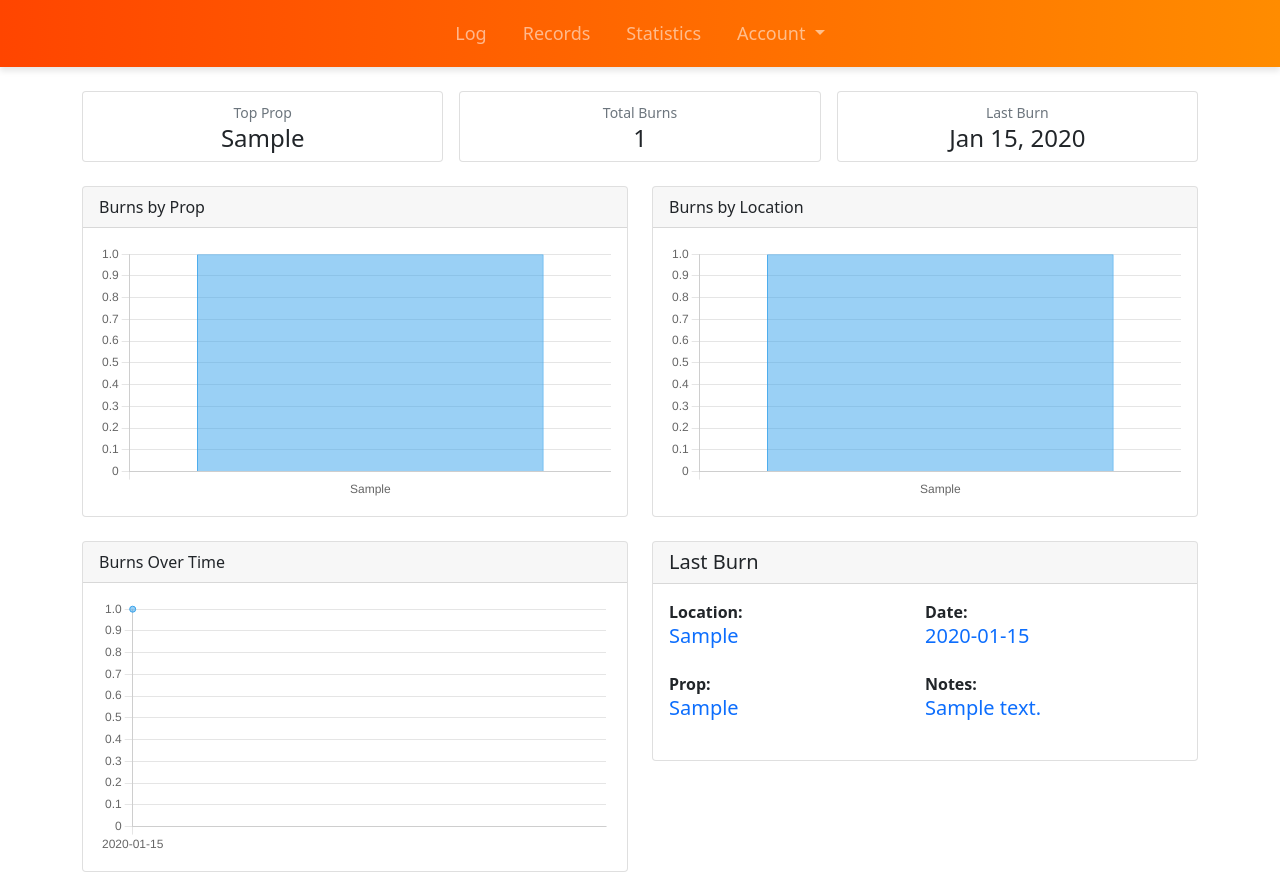
After one commit to JustAPyro/TheBurnTracker, a Flask app: page /statistics.html in a window 1280 px wide. The commit adds this page. Run offline with Flask 3, Linux system fonts and the light colour scheme; a user stored in the database is signed in; tables that the repository leaves empty hold one stand-in row (values such as "Sample post"); parts of the project's set-up code (start-up, migrations or seed data) failed here and were passed over; some libraries are stand-ins or nearby versions.

Commit message:
Added new statistics page

```diff
--- a/app/application.py
+++ b/app/application.py
@@ -18,7 +18,7 @@ from flask import (Blueprint, Flask, abort, flash, make_response, redirect,
 from flask_login import (LoginManager, current_user, login_required,
                          login_user, logout_user)
 from flask_restful import Api, Resource
-from sqlalchemy import asc, desc
+from sqlalchemy import asc, desc, func
 
 from app import db
 from app.communications import Email
@@ -151,10 +151,43 @@ def spinner_record_page():
     return render_template('spinner/records.html')
 
 
-@app.route('/profile.html', methods=['GET'])
+@app.route('/statistics.html', methods=['GET'])
 @login_required
 def profile_page():
-    return redirect(url_for('main.spinner_profile_page', spinner_username=current_user.username))
+
+    top_prop = db.session.query(
+        Burn.prop,
+        func.count(Burn.prop).label('count')
+    ).filter(Burn.user_id == current_user.id
+    ).group_by(Burn.prop
+    ).order_by(func.count(Burn.prop).desc()
+    ).first()[0]
+
+    location_counts = db.session.query(
+        Burn.location,
+        func.count(Burn.location).label('count')
+    ).filter(Burn.user_id == current_user.id).group_by(Burn.location).all()
+    print(location_counts)
+
+    total_burns = db.session.query(Burn).filter(Burn.user_id == current_user.id).count()
+
+    newest_burn = db.session.query(Burn).filter(Burn.user_id == current_user.id).order_by(Burn.time.desc()).first().time.strftime("%b %d, %Y")
+
+    unique_locations = [str(data[0]) for data in db.session.query(Burn.location.distinct().label('location')).filter(Burn.user_id==current_user.id).all()]
+
+
+    locations = []
+
+    return render_template('spinner/statistics.html',
+                           oldest_date=db.session.query(Burn).order_by(Burn.time.asc()).first().time.strftime('%Y-%m-%d'),
+                           today_date=datetime.today().strftime('%Y-%m-%d'),
+                           top_prop=top_prop,
+                           total_burns=total_burns,
+                           newest_burn=newest_burn,
+                           unique_locations=unique_locations,
+                           burns=[burn.as_dict() for burn in current_user.burns],
+                           last_burn=current_user.burns[-1]
+                           )
 
 @app.route('/import-data.html', methods=['GET', 'POST'])
 @login_required
--- a/app/database.py
+++ b/app/database.py
@@ -1,12 +1,14 @@
+import hashlib
+from datetime import date, datetime
+from typing import List
+
+from flask_login import UserMixin
 from flask_sqlalchemy import SQLAlchemy
-from flask_login import UserMixin
-from werkzeug.security import generate_password_hash, check_password_hash
+from sqlalchemy import Date, ForeignKey, String
 from sqlalchemy.orm import DeclarativeBase, Mapped, mapped_column, relationship
 from sqlalchemy.sql import func
-from sqlalchemy import ForeignKey, String, Date
-from datetime import datetime, date
-import hashlib
-from typing import List
+from werkzeug.security import check_password_hash, generate_password_hash
+
 
 class Base(DeclarativeBase):
     pass
@@ -67,7 +69,7 @@ class Burn(Base):
             'id': self.id,
             'user_id': self.user_id,
             'location': self.location,
-            'time': self.time,
+            'time': self.time.isoformat(),
             'prop': self.prop,
             'notes': self.notes,
         }
--- /dev/null
+++ b/app/static/js/statistics.js
@@ -0,0 +1,152 @@
+////////////////////////// LOCATION CHART /////////////////////////////
+
+const location_ctx = document.getElementById("location_chart");
+var locationChart = new Chart(location_ctx, {
+  type: "bar",
+  data: {
+    labels: UNIQUE_LOCATIONS,
+    datasets: [
+      {
+        label: "Things",
+        data: [],
+        borderWidth: 1,
+      },
+    ],
+  },
+  options: {
+    plugins: {
+      legend: {
+        display: false,
+      },
+    },
+    scales: {
+      y: {
+        beginAtZero: true,
+      },
+    },
+  },
+});
+
+function set_location(burns) {
+  // Construct location frequency mapping
+  let locationCount = {};
+  burns.forEach((burn) => {
+    locationCount[burn.location] = (locationCount[burn.location] || 0) + 1;
+  });
+
+  // Convert object to array and sort by frequency (descending)
+  let sortedLocations = Object.entries(locationCount).sort(
+    (a, b) => b[1] - a[1],
+  );
+
+  // Create the lists for locations and their frequencies
+  locationChart.data.labels = sortedLocations
+    .map((item) => item[0])
+    .slice(0, 5);
+  locationChart.data.datasets[0].data = sortedLocations
+    .map((item) => item[1])
+    .slice(0, 5);
+  locationChart.update();
+}
+////////////////////////// PROP CHART /////////////////////////////
+const prop_ctx = document.getElementById("prop_chart");
+var propChart = new Chart(prop_ctx, {
+  type: "bar",
+  data: {
+    labels: UNIQUE_LOCATIONS,
+    datasets: [
+      {
+        label: "Things",
+        data: [],
+        borderWidth: 1,
+      },
+    ],
+  },
+  options: {
+    plugins: {
+      legend: {
+        display: false,
+      },
+    },
+    scales: {
+      y: {
+        beginAtZero: true,
+      },
+    },
+  },
+});
+
+function set_props(burns) {
+  // Construct location frequency mapping
+  let propCount = {};
+  burns.forEach((burn) => {
+    propCount[burn.prop] = (propCount[burn.prop] || 0) + 1;
+  });
+
+  // Convert object to array and sort by frequency (descending)
+  let sortedProps = Object.entries(propCount).sort((a, b) => b[1] - a[1]);
+
+  // Create the lists for locations and their frequencies
+  propChart.data.labels = sortedProps.map((item) => item[0]).slice(0, 5);
+  propChart.data.datasets[0].data = sortedProps
+    .map((item) => item[1])
+    .slice(0, 5);
+  propChart.update();
+}
+
+////////////////////////// BURNS OVER TIME /////////////////////////////
+const time_ctx = document.getElementById("time_chart");
+var timeChart = new Chart(time_ctx, {
+  type: "line",
+  data: {
+    labels: UNIQUE_LOCATIONS,
+    datasets: [
+      {
+        label: "Things",
+        data: [],
+        borderWidth: 1,
+      },
+    ],
+  },
+  options: {
+    plugins: {
+      legend: {
+        display: false,
+      },
+    },
+    scales: {
+      y: {
+        beginAtZero: true,
+      },
+    },
+  },
+});
+
+function set_time(burns) {
+  // Aggregate burns by date
+  const burnCounts = burns.reduce((acc, burn) => {
+    const date = new Date(burn.time).toISOString().split("T")[0]; // Extract YYYY-MM-DD
+    acc[date] = (acc[date] || 0) + 1;
+    return acc;
+  }, {}); // Construct location frequency mapping
+
+  // Sort dates and format data
+  const sortedDates = Object.keys(burnCounts).sort(
+    (a, b) => new Date(a) - new Date(b),
+  );
+  const burnData = sortedDates.map((date) => burnCounts[date]);
+
+  // Update chart
+  timeChart.data.labels = sortedDates;
+  timeChart.data.datasets[0].data = burnData;
+  timeChart.update();
+}
+
+function get_filtered_burns() {
+  return BURNS;
+}
+
+let burns = get_filtered_burns();
+set_location(burns);
+set_props(burns);
+set_time(burns);
--- /dev/null
+++ b/app/templates/spinner/statistics.html
@@ -0,0 +1,119 @@
+{% extends "root.html" %}
+{% block title %}Statistics{% endblock %}
+{% block content %}
+    <div class="container mt-4">
+        <!-- Filter Panel (Single Line) -->
+        <!--
+        <div class="card mb-4">
+            <div class="card-body d-flex justify-content-between align-items-center">
+                <span>Filter by Date</span>
+                <form class="d-flex align-items-center gap-2 flex-nowrap">
+                    <label for="startDate" class="mb-0 me-2">Start Date:</label>
+                    <input type="date" class="form-control w-auto" id="startDate" value="{{ oldest_date }}" onchange="filterGraphs()">
+                    <label for="endDate" class="mb-0 ms-3 me-2">End Date:</label>
+                    <input type="date" class="form-control w-auto" id="endDate" value="{{ today_date }}" onchange="filterGraphs()">
+                </form>
+            </div>
+        </div>
+        <!-- Stats Panel (Smaller, Minimal Cards) -->
+<div class="row g-3 mb-4">
+<div class="col-md-4">
+<div class="card text-center">
+<div class="card-body py-2">
+<small class="text-muted">Top Prop</small>
+<p class="h4 mb-0">{{ top_prop }}</p>
+</div>
+</div>
+</div>
+<div class="col-md-4">
+<div class="card text-center">
+<div class="card-body py-2">
+<small class="text-muted">Total Burns</small>
+<p class="h4 mb-0">{{ total_burns }}</p>
+</div>
+</div>
+</div>
+<div class="col-md-4">
+<div class="card text-center">
+<div class="card-body py-2">
+<small class="text-muted">Last Burn</small>
+<p class="h4 mb-0">{{ newest_burn }}</p>
+</div>
+</div>
+</div>
+</div>
+<!-- Statistics Charts -->
+<div class="row g-4">
+<div class="col-lg-6">
+<div class="card">
+<div class="card-header d-flex justify-content-between align-items-center">
+<div>Burns by Prop</div>
+<!--
+<select class="form-select form-select-sm w-auto">
+<option selected>Showing Top 5</option>
+{% for i in range(1, 11) %}<option value="{{ i }}">Showing Top {{ i }}</option>{% endfor %}
+</select>
+-->
+</div>
+<div class="card-body">
+<canvas id="prop_chart"></canvas>
+</div>
+</div>
+</div>
+<div class="col-lg-6">
+<div class="card">
+<div class="card-header d-flex justify-content-between align-items-center">
+<div>Burns by Location</div>
+<!--
+<select class="form-select form-select-sm w-auto">
+<option selected>Showing Top 5</option>
+{% for i in range(1, 11) %}<option value="{{ i }}">Showing Top {{ i }}</option>{% endfor %}
+</select>
+          -->
+</div>
+<div class="card-body">
+<canvas id="location_chart"></canvas>
+</div>
+</div>
+</div>
+<div class="col-lg-6">
+<div class="card">
+<div class="card-header">Burns Over Time</div>
+<div class="card-body">
+<canvas id="time_chart"></canvas>
+</div>
+</div>
+</div>
+<div class="col-lg-6">
+<div class="card">
+<div class="card-header">
+<span class="h5">Last Burn</span>
+</div>
+<div class="card-body d-flex flex-wrap">
+<div class="col-6 mb-3">
+<strong>Location:</strong>
+<div id="lastBurnLocation" class="h5 text-primary">{{ last_burn.location }}</div>
+</div>
+<div class="col-6 mb-3">
+<strong>Date:</strong>
+<div id="lastBurnTime" class="h5 text-primary">{{ last_burn.time }}</div>
+</div>
+<div class="col-6 mb-3">
+<strong>Prop:</strong>
+<div id="lastBurnProp" class="h5 text-primary">{{ last_burn.prop }}</div>
+</div>
+<div class="col-6 mb-3">
+<strong>Notes:</strong>
+<div id="lastBurnNotes" class="h5 text-primary">{{ last_burn.notes }}</div>
+</div>
+</div>
+</div>
+</div>
+</div>
+{% endblock %}
+{% block js %}
+<script src="https://cdn.jsdelivr.net/npm/chart.js"></script>
+<script>const UNIQUE_LOCATIONS = {{ unique_locations | tojson}};</script>
+<script>const BURNS = {{ burns | tojson }}; console.log(BURNS);</script>
+<script src="{{ url_for('static', filename='js/statistics.js') }}"></script>
+{% endblock %}
--- a/app/templates/spinner_stats.html
+++ b/app/templates/spinner_stats.html
@@ -28,7 +28,7 @@
             </div>
           </div>
         </div>
-        <div class="card-body">
+       <div class="card-body">
          <canvas id="myChart"></canvas>
        </div>
      </div>
```
